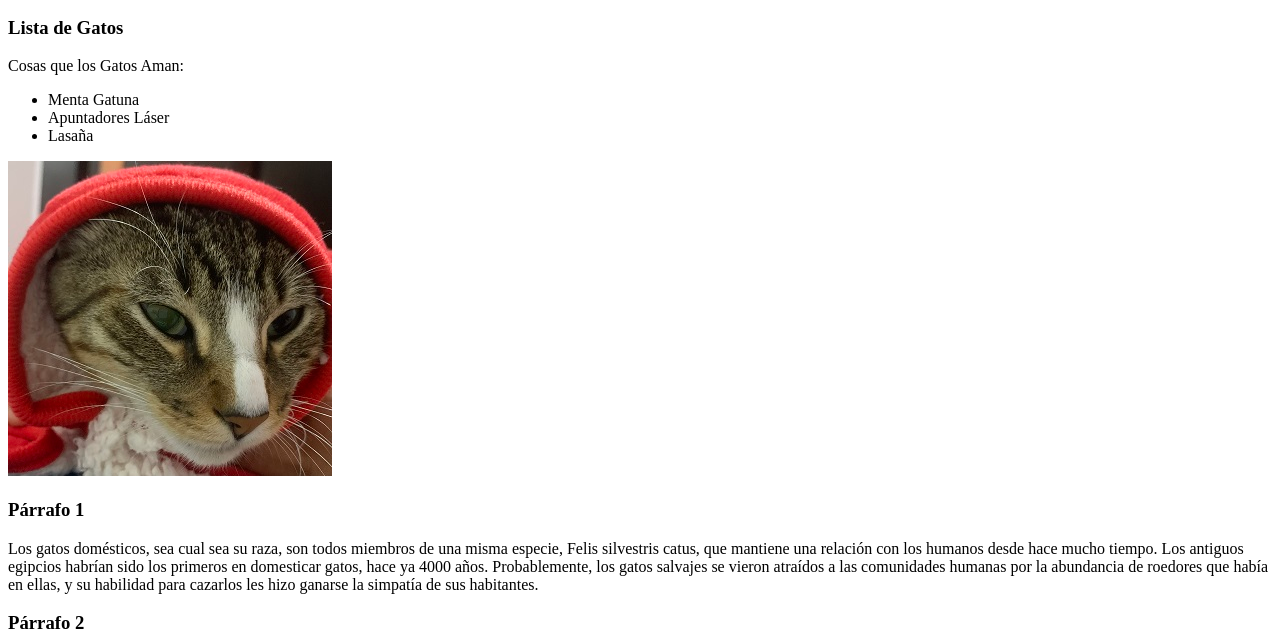
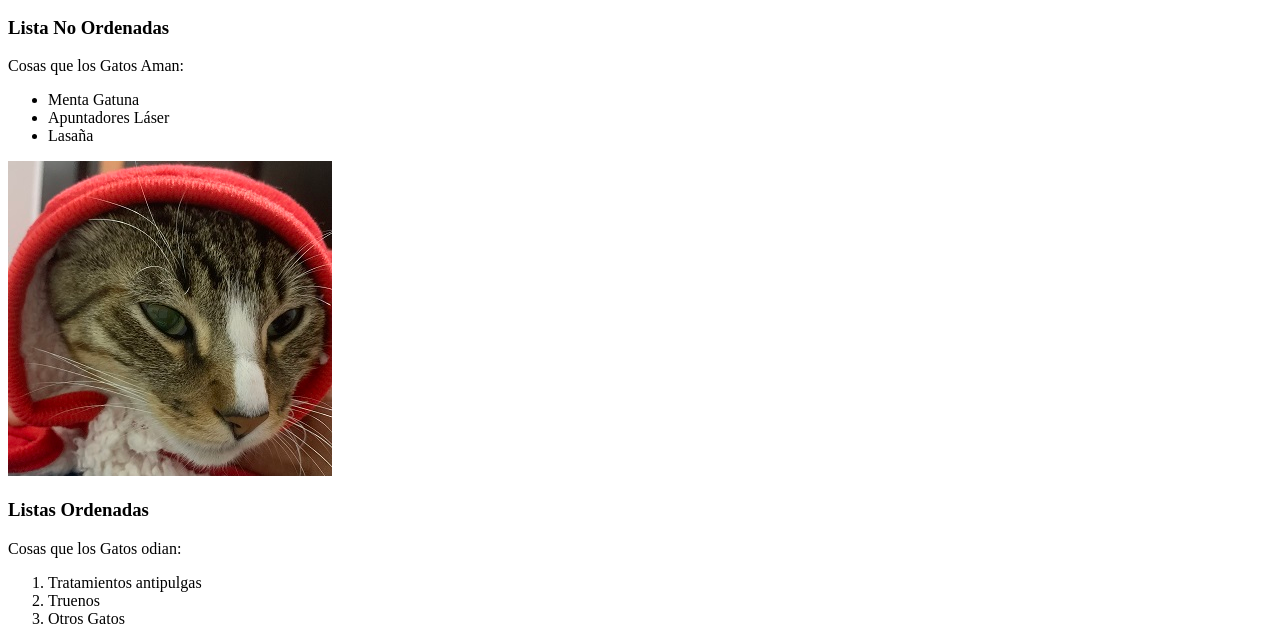
Before and after one commit to dieguk13/html_css, a plain HTML site: page index.html in a window 1280 px wide. Shown: the part 425-1066 px from the top of the page. Drawn offline with Linux system fonts and the light colour scheme.

```diff
--- a/index.html
+++ b/index.html
@@ -21,7 +21,7 @@
 			<!-- alt="" se usa un comentario de la imagen en caso de perdida de conexión-->
 
 			<br>
-			<h3>Lista de Gatos</h3>
+			<h3>Lista No Ordenadas</h3>
 			<p>Cosas que los Gatos Aman:</p>
 			<ul>
 				<!-- lista no ordenada-->
@@ -32,6 +32,14 @@
 
 			<a href="https://es.wikipedia.org/wiki/Gato_persa" target="_blank" rel="noopener noreferrer"><img src="imagenes/beily1.jpg" alt="imagen beily"></a>
 
+			<h3>Listas Ordenadas</h3>
+			<p>Cosas que los Gatos odian:</p>
+			<ol>
+				<li>Tratamientos antipulgas</li>
+				<li>Truenos</li>
+				<li>Otros Gatos</li>
+			</ol>
+			<img src="imagenes/gato2.jpg" alt="gato persa">
 
 			<h3 id="parrafo_1">Párrafo 1</h3>
 
@@ -45,6 +53,7 @@
 
 			<p>Al igual que sus parientes salvajes, los gatos domésticos son cazadores natos, capaces de acechar a sus presas y abalanzarse sobre ellas con sus garras y dientes. Son particularmente eficaces de noche, cuando sus ojos reflectantes les dotan de una visión mucho más nítida que la de sus víctimas. También poseen un oído muy agudo. Al igual que todos los felinos, son ágiles y rápidos y sus largas colas les ayudan a tener un extraordinario sentido del equilibrio.</p>
 
+
 		</main>
 	</body>
 </html>
```
